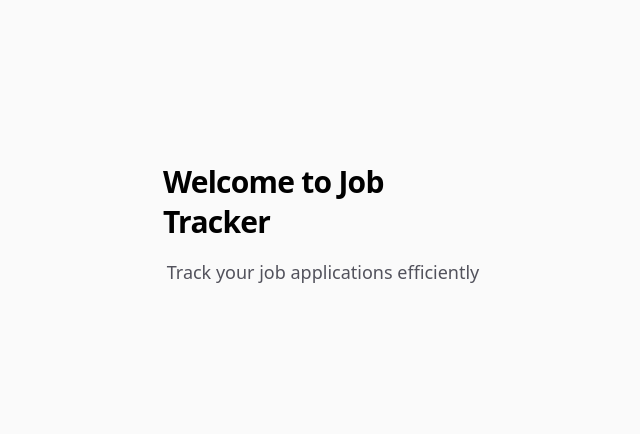
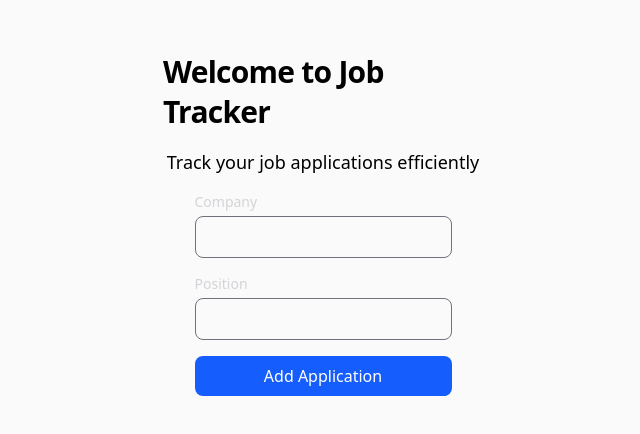
Before and after one commit to lElliotCode/JobTracker, a Next.js app: page / in a window 1280 px wide. Shown: the part 176-610 px from the top of the page, without its empty margins (317-957 px from the left). Built offline with nearby package versions, Linux system fonts and the light colour scheme; no server answers.

Commit message:
Add: basic form to create applications

```diff
--- /dev/null
+++ b/app/components/AddApplicationForm.tsx
@@ -0,0 +1,73 @@
+'use client'
+
+import { useState } from "react"
+import { supabase } from "@/lib/supabase"
+
+export default function AddApplicationForm() {
+    const [company, setCompany] = useState('')
+    const [position, setPosition] = useState('')
+    const [loading, setLoading] = useState(false)
+
+    const handleSubmit = async (e: React.FormEvent) => {
+        e.preventDefault()
+        setLoading(true)
+
+        try {
+            const { error } = await supabase
+                .from('applications')
+                .insert([{ company, position }])
+
+            if (error) throw error
+
+            //Reset Form
+
+            setCompany('')
+            setPosition('')
+            alert('Application added!')
+        } catch (error) {
+            console.error('Error: ', error)
+            alert('Error adding appliaction')
+        } finally {
+            setLoading(false)
+        }
+    }
+
+    return (
+        <form onSubmit={handleSubmit} className="max-w-md space-y-4">
+            <div>
+                <label className="block text-sm font-medium mb-1 text-zinc-300 ">
+                    Company
+                </label>
+                <input
+                    type="text"
+                    value={company}
+                    onChange={(e) => setCompany(e.target.value)}
+                    required
+                    className="w-full px-3 py-2 border rounded-lg outline-none text-zinc-500"
+                />
+            </div>
+
+            <div>
+                <label className="block text-sm font-medium mb-1 text-zinc-300">
+                    Position
+                </label>
+                <input
+                    type="text"
+                    value={position}
+                    onChange={(e) => setPosition(e.target.value)}
+                    required
+                    className="w-full px-3 py-2 border rounded-lg outline-none text-zinc-500"
+                />
+            </div>
+
+            <button
+                type="submit"
+                disabled={loading}
+                className="w-full cursor-pinter bg-blue-600 text-white py-2 rounded-lg hover:bg-blue-700 disabled:opacity-50"
+            >
+
+                {loading ? 'Adding...' : 'Add Application'}
+            </button>
+        </form>
+    )
+}
--- a/app/page.tsx
+++ b/app/page.tsx
@@ -1,12 +1,13 @@
-import Image from "next/image";
+import AddApplicationForm from "./components/AddApplicationForm";
 
 export default function Home() {
   return (
-    <div className="flex min-h-screen flex-col items-center justify-center gap-4 bg-zinc-50 font-sans dark:bg-black">
+    <div className="flex min-h-screen flex-col items-center justify-center gap-4 bg-zinc-50 font-sans dark:bg-[#111]">
       <h1 className="max-w-xs text-3xl font-semibold leading-10 tracking-tight text-black dark:text-zinc-50">
         Welcome to Job Tracker
       </h1>
-      <p className="text-lg text-zinc-600 dark:text-zinc-400">Track your job applications efficiently</p>
+      <p className="text-lg text-dark dark:text-zinc-400">Track your job applications efficiently</p>
+      <AddApplicationForm />
     </div>
   );
 }
```
